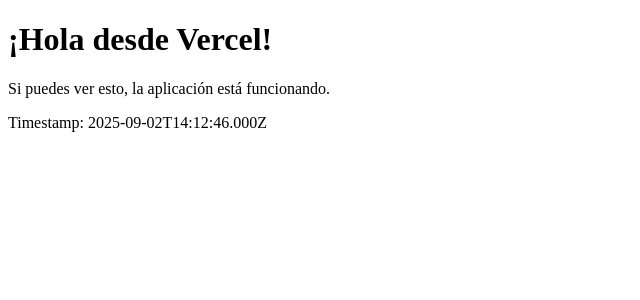
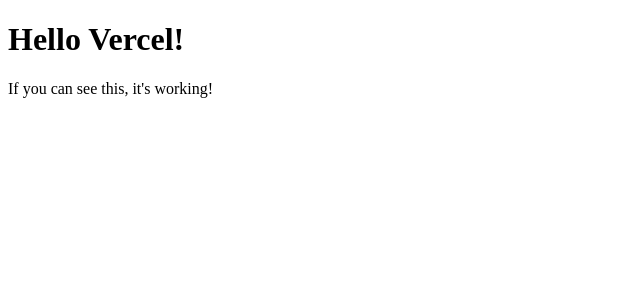
Before and after one commit to SaGaSaBo/Catalogo-Cti, a Next.js app: page / in a window 1280 px wide. Shown: the top 300 px of the page, without its empty margins (0-640 px from the left). Built offline with nearby package versions, Linux system fonts and the light colour scheme.

Commit message:
Ultra-simple page: Remove HTML structure and dynamic content

```diff
--- a/app/page.tsx
+++ b/app/page.tsx
@@ -1,14 +1,8 @@
 export default function HomePage() {
   return (
-    <html>
-      <head>
-        <title>Test Vercel</title>
-      </head>
-      <body>
-        <h1>¡Hola desde Vercel!</h1>
-        <p>Si puedes ver esto, la aplicación está funcionando.</p>
-        <p>Timestamp: {new Date().toISOString()}</p>
-      </body>
-    </html>
+    <div>
+      <h1>Hello Vercel!</h1>
+      <p>If you can see this, it's working!</p>
+    </div>
   );
 }
```
